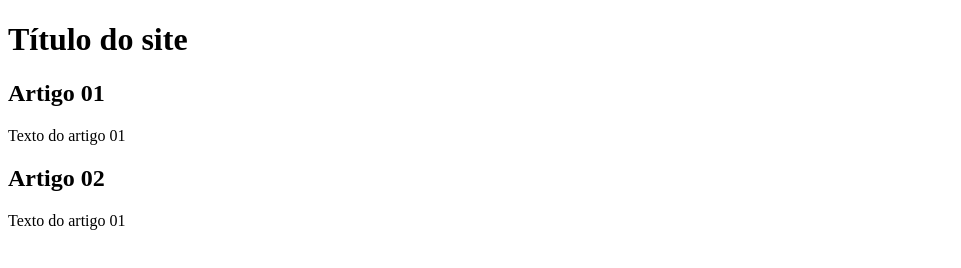
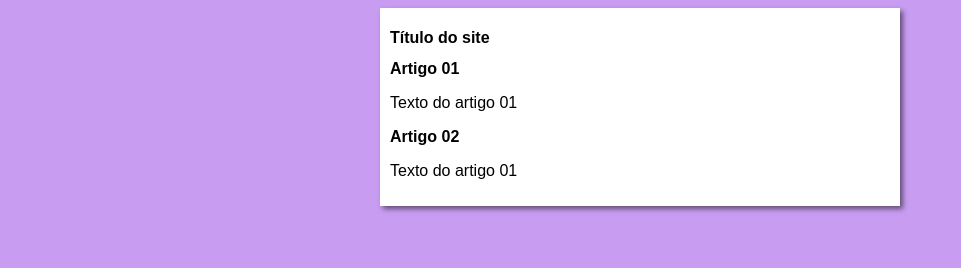
Before and after one commit to DanielUbaldoAntonio/projeto-site, a plain HTML site: page index.html in a window 1280 px wide. Shown: the whole page, without its empty margins (0-961 px from the left). Drawn offline with Linux system fonts and the light colour scheme.

Commit message:
Início do design

```diff
--- /dev/null
+++ b/css/iStyle.css
@@ -0,0 +1,18 @@
+@charset "UTF-8";
+
+* {
+    font-family: Arial, Helvetica, sans-serif;
+    font-size: 16px;
+}
+
+body {
+    background-color: rgb(200, 156, 241);
+}
+
+main {
+    background-color: white;
+    width: 500px;
+    margin: auto;
+    padding: 10px;
+    box-shadow: 3px 3px 5px rgba(0, 0, 0, 0.5);
+}
--- a/index.html
+++ b/index.html
@@ -5,6 +5,7 @@
     <meta http-equiv="X-UA-Compatible" content="IE=edge">
     <meta name="viewport" content="width=device-width, initial-scale=1.0">
     <title>Título do site</title>
+    <link rel="stylesheet" href="css/iStyle.css">
 </head>
 <body>
     <main>
```
